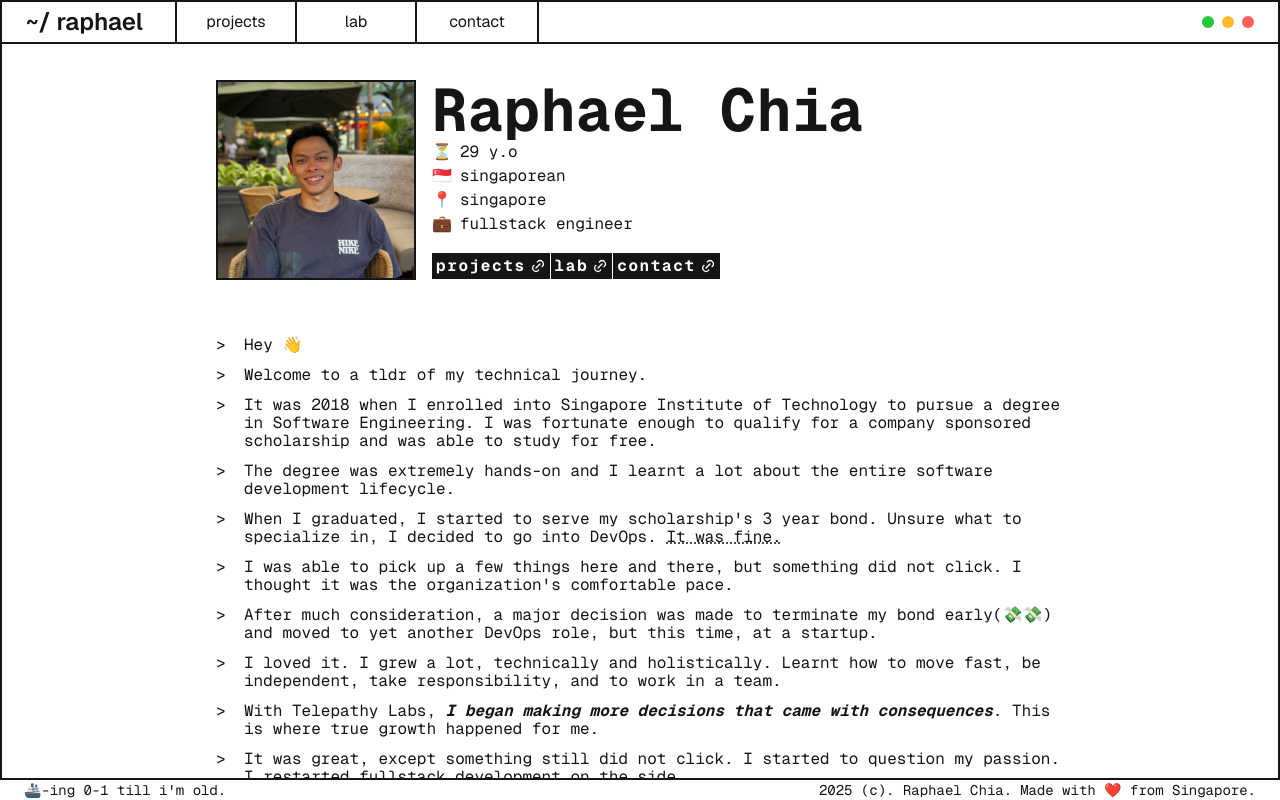
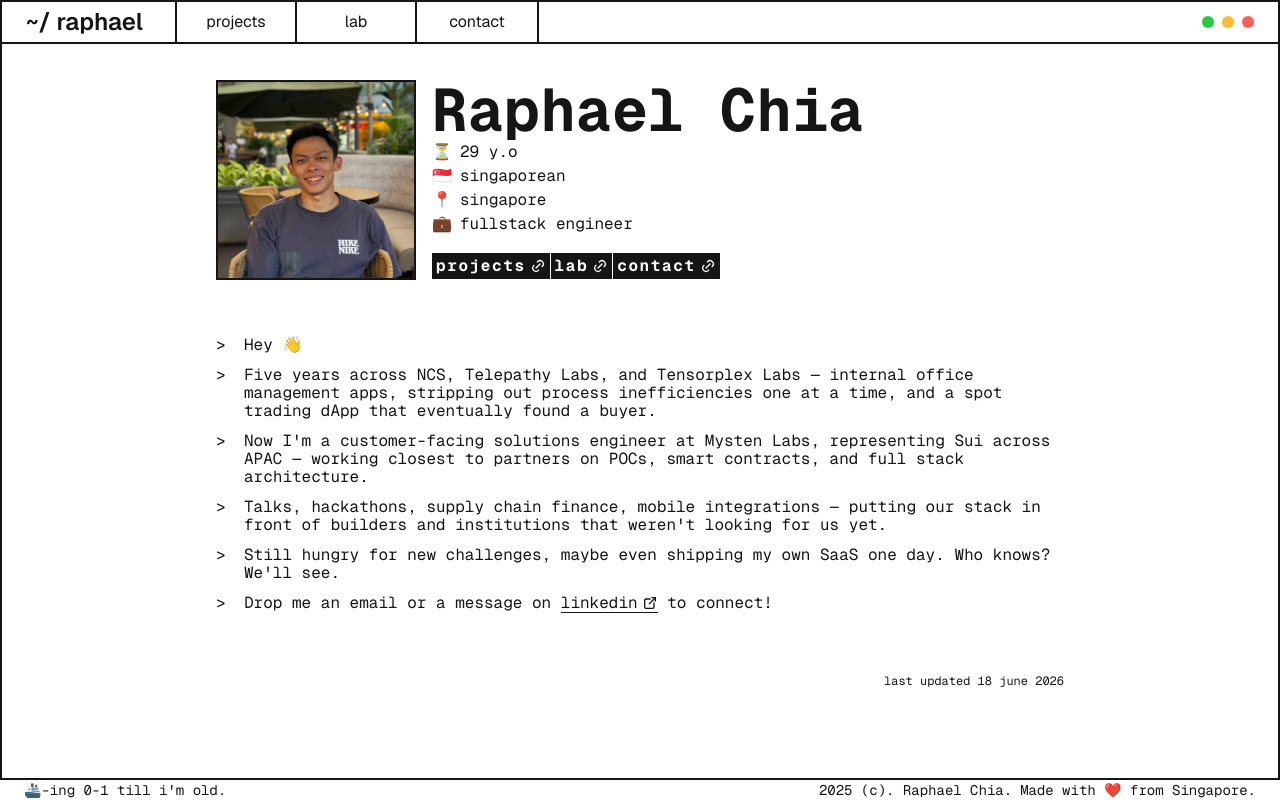
Before and after one commit to RaphaelChia/about-me, a Next.js app: page / in a window 1280 px wide. Built offline with nearby package versions, Linux system fonts and the light colour scheme.

Commit message:
changed frontpage

```diff
--- a/src/app/page.tsx
+++ b/src/app/page.tsx
@@ -90,91 +90,24 @@ export default function Home() {
       </div>
       <div className="my-4"></div>
       <Sentence>Hey 👋</Sentence>
-      <Sentence>Welcome to a tldr of my technical journey.</Sentence>
       <Sentence>
-        It was 2018 when I enrolled into Singapore Institute of Technology to
-        pursue a degree in Software Engineering. I was fortunate enough to
-        qualify for a company sponsored scholarship and was able to study for
-        free.
+        Five years across NCS, Telepathy Labs, and Tensorplex Labs — internal
+        office management apps, stripping out process inefficiencies one at a
+        time, and a spot trading dApp that eventually found a buyer.
       </Sentence>
       <Sentence>
-        The degree was extremely hands-on and I learnt a lot about the entire
-        software development lifecycle.
+        Now I&apos;m a customer-facing solutions engineer at Mysten Labs,
+        representing Sui across APAC — working closest to partners on POCs,
+        smart contracts, and full stack architecture.
       </Sentence>
       <Sentence>
-        When I graduated, I started to serve my scholarship&apos;s 3 year bond.
-        Unsure what to specialize in, I decided to go into DevOps.&nbsp;
-        <TooltipText
-          underline
-          underlinePattern="dotted"
-          hoverContents={
-            <div className="max-w-[220px]">
-              It was not. I was half doing pre-sale, half doing solution
-              architecting, and barely any devops.
-            </div>
-          }
-        >
-          <div className="inline-flex">It was fine.</div>
-        </TooltipText>
+        Talks, hackathons, supply chain finance, mobile integrations — putting
+        our stack in front of builders and institutions that weren&apos;t
+        looking for us yet.
       </Sentence>
       <Sentence>
-        I was able to pick up a few things here and there, but something did not
-        click. I thought it was the organization&apos;s comfortable pace.
-      </Sentence>
-      <Sentence>
-        After much consideration, a major decision was made to terminate my bond
-        early
-        <TooltipText
-          hoverContents={<div>The sum was 130% my school fees :(</div>}
-        >
-          <span>(💸💸)</span>
-        </TooltipText>
-        &nbsp; and moved to yet another DevOps role, but this time, at a
-        startup.
-      </Sentence>
-      <Sentence>
-        I loved it. I grew a lot, technically and holistically. Learnt how to
-        move fast, be independent, take responsibility, and to work in a team.
-      </Sentence>
-      <Sentence>
-        With Telepathy Labs,&nbsp;
-        <em className="font-bold">
-          I began making more decisions that came with consequences
-        </em>
-        . This is where true growth happened for me.
-      </Sentence>
-      <Sentence>
-        It was great, except something still did not click. I started to
-        question my passion. I restarted fullstack development on the side.
-      </Sentence>
-      <Sentence>It finally clicked.</Sentence>
-      <Sentence>
-        Realised that my passion lies in coding and bringing ideas to life.
-      </Sentence>
-      <Sentence>
-        Everything else was history. I moved on to a fullstack (frontend heavy)
-        role with Tensorplex Labs. I owned my products, designed and built&nbsp;
-        <LinkButton
-          external
-          className="inline-flex"
-          href="https://backprop.finance"
-        >
-          backprop.finance
-        </LinkButton>
-        , reskinned&nbsp;
-        <LinkButton
-          external
-          className="inline-flex"
-          href="https://stake.tensorplex.ai"
-        >
-          stake.tensorplex.ai
-        </LinkButton>
-        &nbsp;and more.
-      </Sentence>
-      <Sentence>
-        Until today, i&apos;m still as hungry as ever for new challenges, to
-        gain more experience, build more solutions, maybe even start shipping my
-        own Saas. Who knows? We&apos;ll see.
+        Still hungry for new challenges, maybe even shipping my own SaaS one
+        day. Who knows? We&apos;ll see.
       </Sentence>
       <Sentence>
         Drop me an email or a message on&nbsp;
@@ -187,7 +120,7 @@ export default function Home() {
         </LinkButton>
         &nbsp;to connect!
       </Sentence>
-      <div className="mt-12 text-end text-xs">last updated 27 july 2025</div>
+      <div className="mt-12 text-end text-xs">last updated 18 june 2026</div>
     </main>
   );
 }
```
